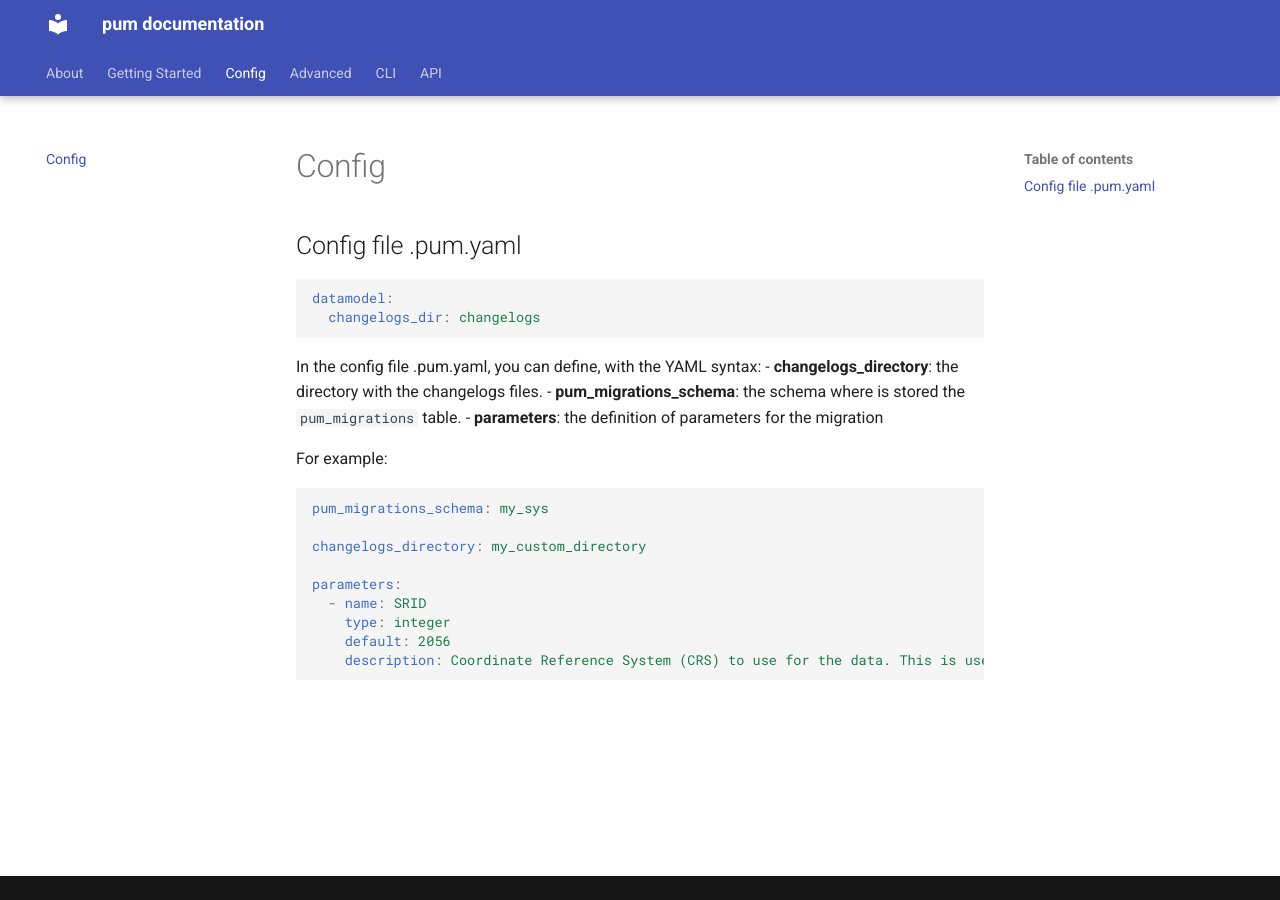
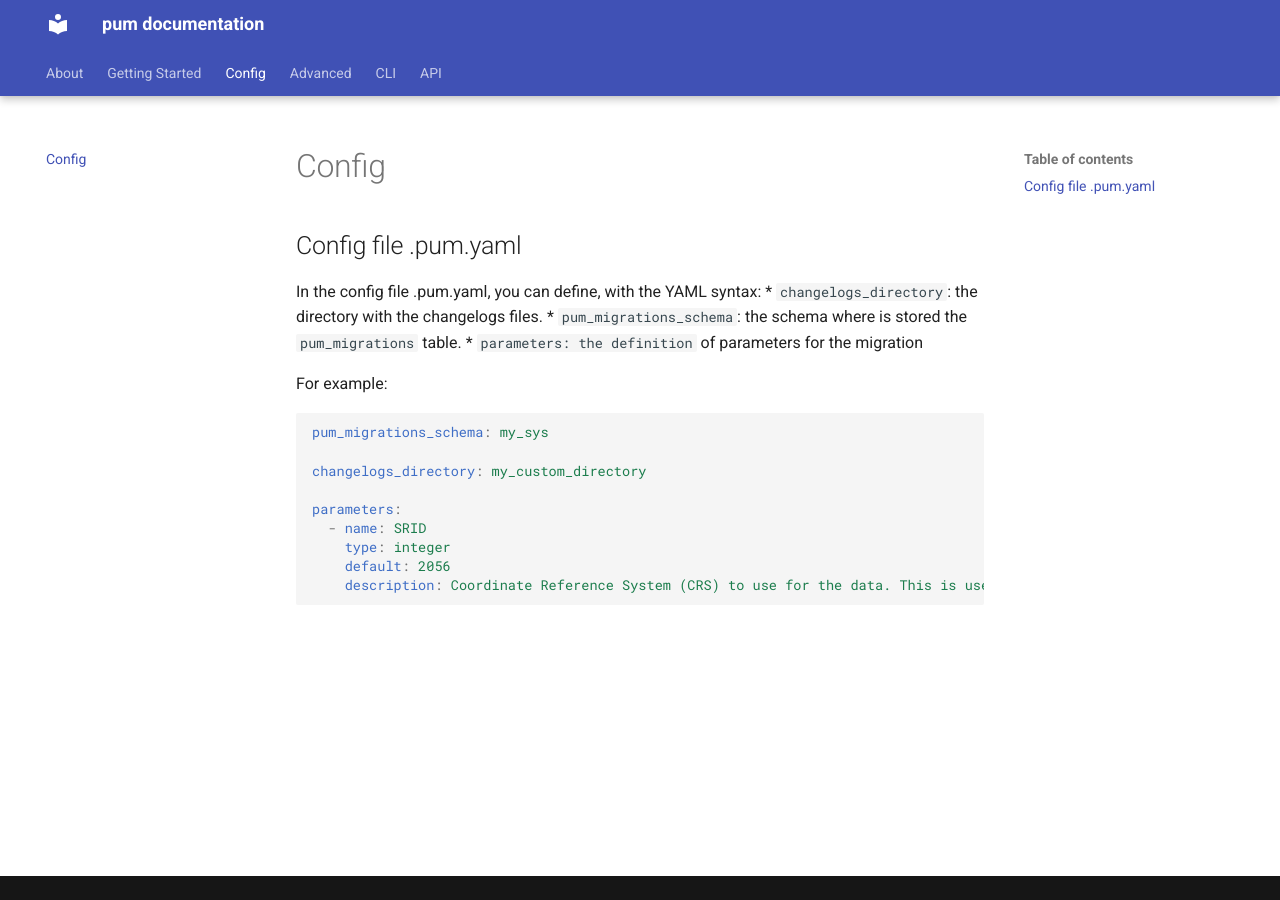
Before and after one commit to opengisch/pum, an MkDocs documentation site: the page built from docs/docs/config.md, in a window 1280 px wide. Built offline with MkDocs 1.6.1 and Material for MkDocs 9.7.7, drawn with Linux system fonts in a browser that asks for light colours.

Commit message:
more dox

````diff
--- a/docs/docs/config.md
+++ b/docs/docs/config.md
@@ -2,15 +2,11 @@
 # Config
 
 ## Config file .pum.yaml
-```yaml
-datamodel:
-  changelogs_dir: changelogs
-```
 
 In the config file .pum.yaml, you can define, with the YAML syntax:
-- **changelogs_directory**: the directory with the changelogs files.
-- **pum_migrations_schema**: the schema where is stored the `pum_migrations` table.
-- **parameters**: the definition of parameters for the migration
+* `changelogs_directory`: the directory with the changelogs files.
+* `pum_migrations_schema`: the schema where is stored the `pum_migrations` table.
+* `parameters: the definition` of parameters for the migration
 
 For example:
 ```yaml
````
